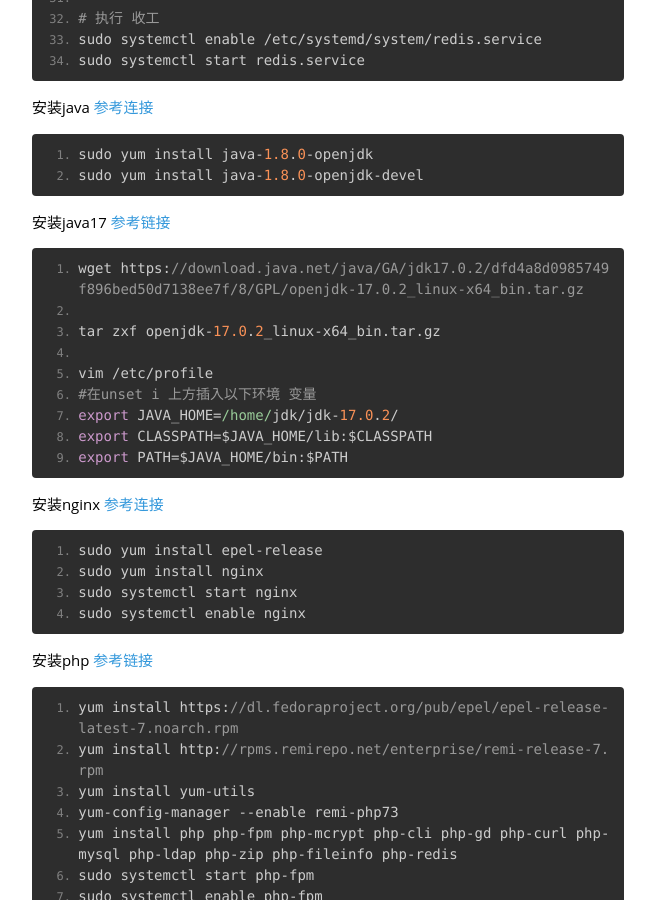
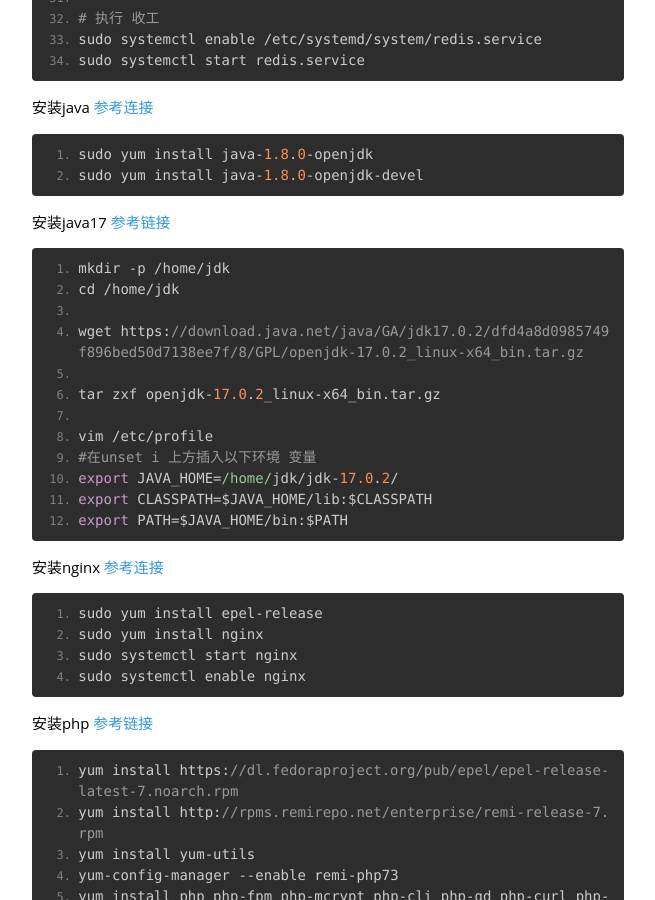
Before and after one commit to hiwjd/hiwjd.github.io, a Jekyll site: the page built from _posts/2019-12-13-centos7-deploy-note.markdown, in a window 1280 px wide and 900 px high, scrolled down 2788 px. Shown: the whole window, without its empty margins (312-967 px from the left). Built offline with Jekyll 4.4.1, drawn with Linux system fonts in a browser that asks for light colours; nearby versions of some CDN libraries; some web fonts are replaced; comment, search, counter and statistics services are not loaded.

Commit message:
Update 2019-12-13-centos7-deploy-note.markdown

````diff
--- a/_posts/2019-12-13-centos7-deploy-note.markdown
+++ b/_posts/2019-12-13-centos7-deploy-note.markdown
@@ -152,6 +152,9 @@ sudo yum install java-1.8.0-openjdk-devel
 安装java17
 [参考链接](https://www.cnblogs.com/binz/p/17268441.html)
 ```
+mkdir -p /home/jdk
+cd /home/jdk
+
 wget https://download.java.net/java/GA/jdk17.0.2/dfd4a8d0985749f896bed50d7138ee7f/8/GPL/openjdk-17.0.2_linux-x64_bin.tar.gz
 
 tar zxf openjdk-17.0.2_linux-x64_bin.tar.gz
````
